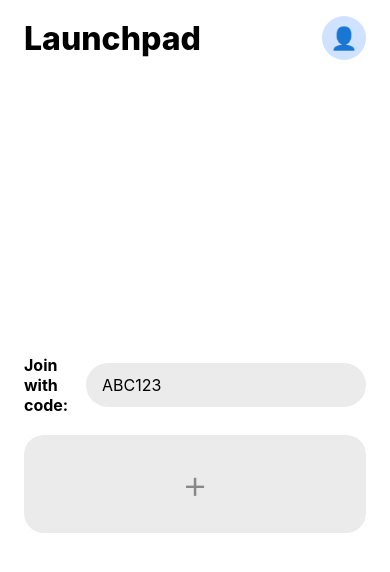
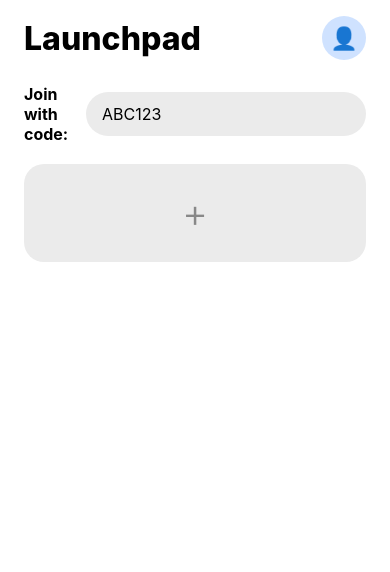
Before and after one commit to zettsky/launchpad-2026, a React Native app in the folder frontend/: screen /Home in a window 390 px wide. Shown: the top 572 px of the page. Built offline with nearby package versions, Linux system fonts and the light colour scheme.

Commit message:
made the 'run it back feature' and made deadline to only allow for integers

```diff
--- a/frontend/src/screens/HomeScreen.js
+++ b/frontend/src/screens/HomeScreen.js
@@ -95,7 +95,7 @@ const styles = StyleSheet.create({
     justifyContent: 'center',
   },
   profileIcon: { fontSize: 22 },
-  content: { flex: 1, padding: 24, gap: 12, justifyContent: 'center' },
+  content: { flex: 1, padding: 24, gap: 12, justifyContent: 'flex-start' },
   joinRow: { flexDirection: 'row', alignItems: 'center', gap: 12, marginBottom: 8 },
   joinLabel: { fontSize: 16, fontWeight: '700' },
   joinInput: {
--- a/frontend/src/screens/WaitingRoomScreen.js
+++ b/frontend/src/screens/WaitingRoomScreen.js
@@ -58,7 +58,13 @@ export default function WaitingRoomScreen({ navigation }) {
         <Text style={styles.memberCount}>{snapshot.memberCount} in the group</Text>
 
         {!meetingPointSet && (
-          <Text style={styles.status}>Waiting for the host to set the meeting point…</Text>
+          isHost ? (
+            <TouchableOpacity style={styles.primaryButton} onPress={() => navigation.navigate('MeetingPoint')}>
+              <Text style={styles.primaryButtonText}>Set meeting point</Text>
+            </TouchableOpacity>
+          ) : (
+            <Text style={styles.status}>Waiting for the host to set the meeting point…</Text>
+          )
         )}
 
         {meetingPointSet && !hasSubmittedPreferences && (
```
